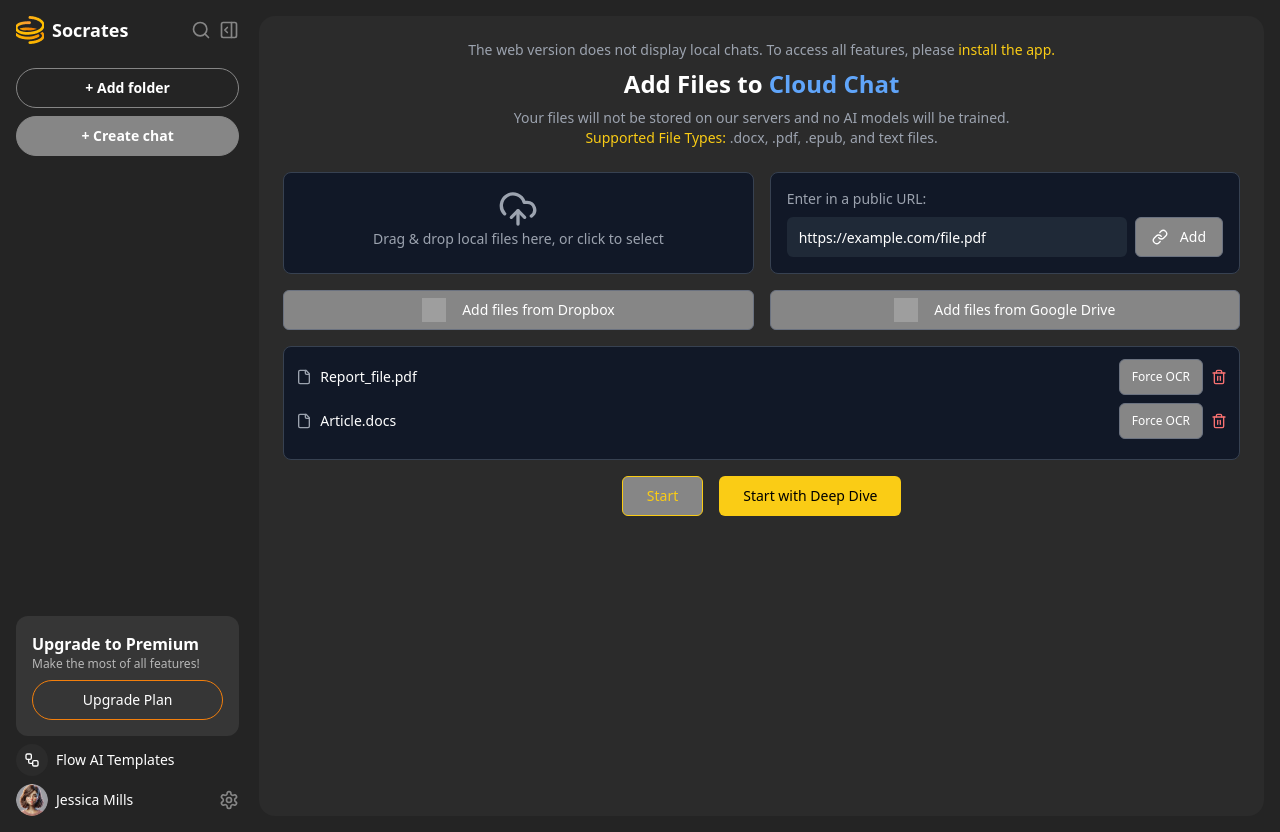
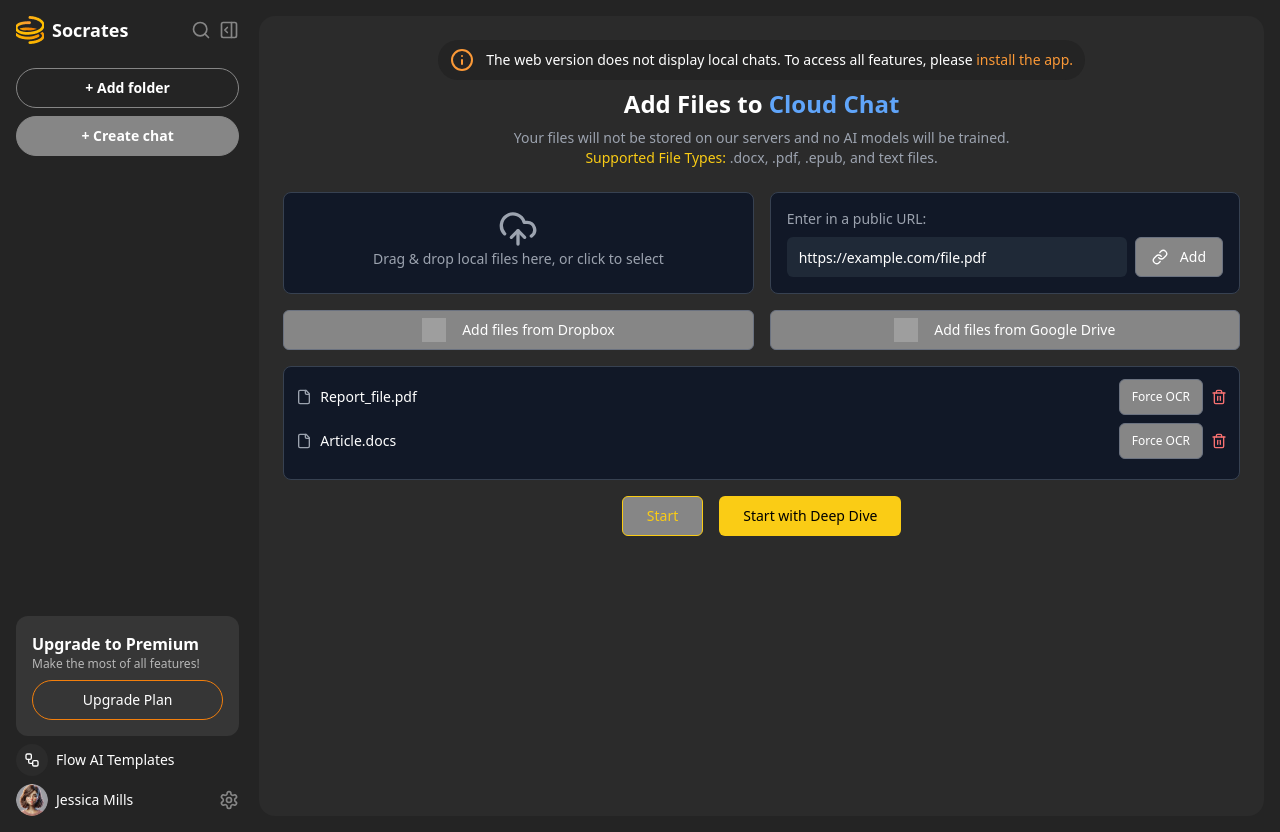
Before and after one commit to Samadsust71/crazy-devs-task, a React (Vite) app: page / in a window 1280 px wide. Built offline with nearby package versions, Linux system fonts and the light colour scheme; grey boxes are pictures that could not be loaded.

Commit message:
file upload section header css done

```diff
--- a/src/components/FileUpload.jsx
+++ b/src/components/FileUpload.jsx
@@ -1,5 +1,5 @@
 
-import { CloudUpload, Link, File, Trash2 } from "lucide-react";
+import { CloudUpload, Link, File, Trash2, InfoIcon } from "lucide-react";
 import { useState } from "react";
 import { Input } from "./ui/input";
 import { Button } from "./ui/button";
@@ -25,10 +25,13 @@
   return (
     <div className="w-full h-screen p-6 bg-foreground text-white rounded-2xl">
       {/* Header */}
-      <p className="text-sm text-gray-400 text-center mb-2">
-        The web version does not display local chats. To access all features, please{" "}
-        <span className="text-yellow-400 cursor-pointer">install the app.</span>
-      </p>
+      <div className="flex items-center justify-center mb-2">
+      <div className="text-sm text-text text-center  bg-[#242424] px-3 py-2 rounded-full w-fit flex items-center gap-3">
+        <span className="text-accent-orange2"><InfoIcon /></span>
+        <p className="text-sm">The web version does not display local chats. To access all features, please
+        <span className="text-accent-orange2 cursor-pointer"> install the app.</span></p>
+      </div>
+      </div>
 
       <h2 className="text-2xl font-bold text-center mb-2">
         Add Files to <span className="text-blue-400">Cloud Chat</span>
```
